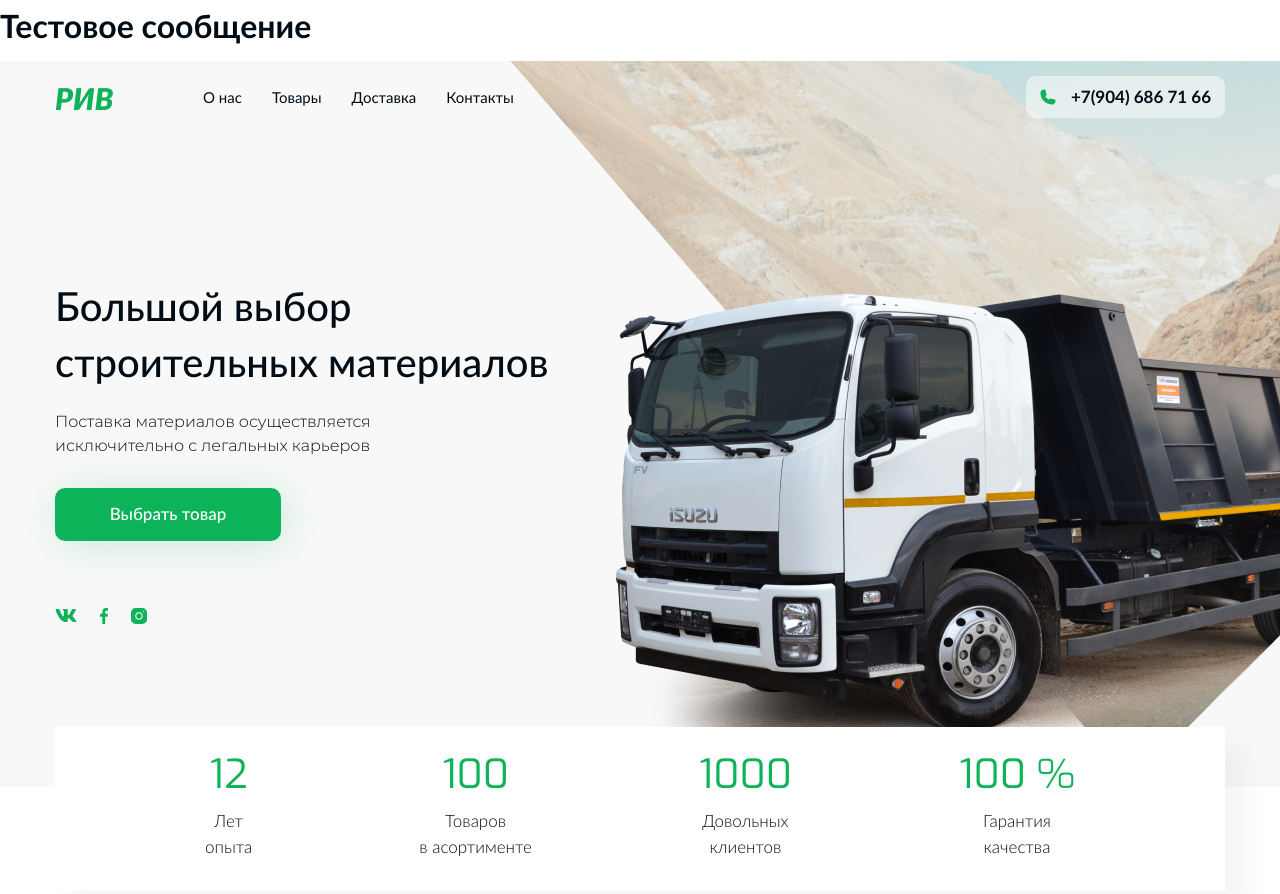
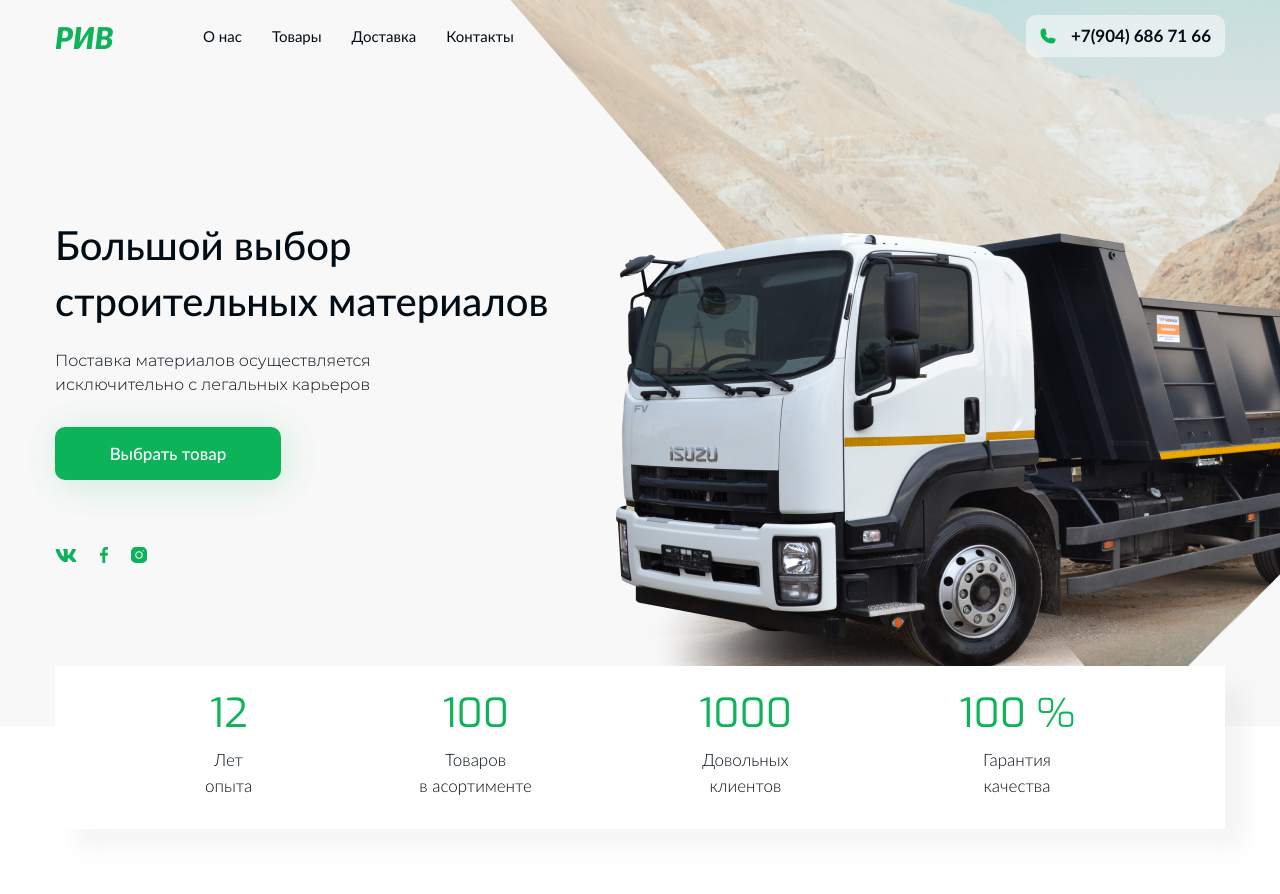
Before and after one commit to seerage/riv, a website: page app/index.html in a window 1280 px wide. After the commit the page ends 869 px from the top, so only its background shows below. Drawn offline with Linux system fonts and the light colour scheme.

Commit message:
fix test

```diff
--- a/app/index.html
+++ b/app/index.html
@@ -15,8 +15,6 @@
 <body>
 
 	<div class="menu-wrapper">
-
-		<h1>Тестовое сообщение</h1>
 
 		<div class="mobile-menu">
 			<nav class="mobile-menu__navigation">
```
